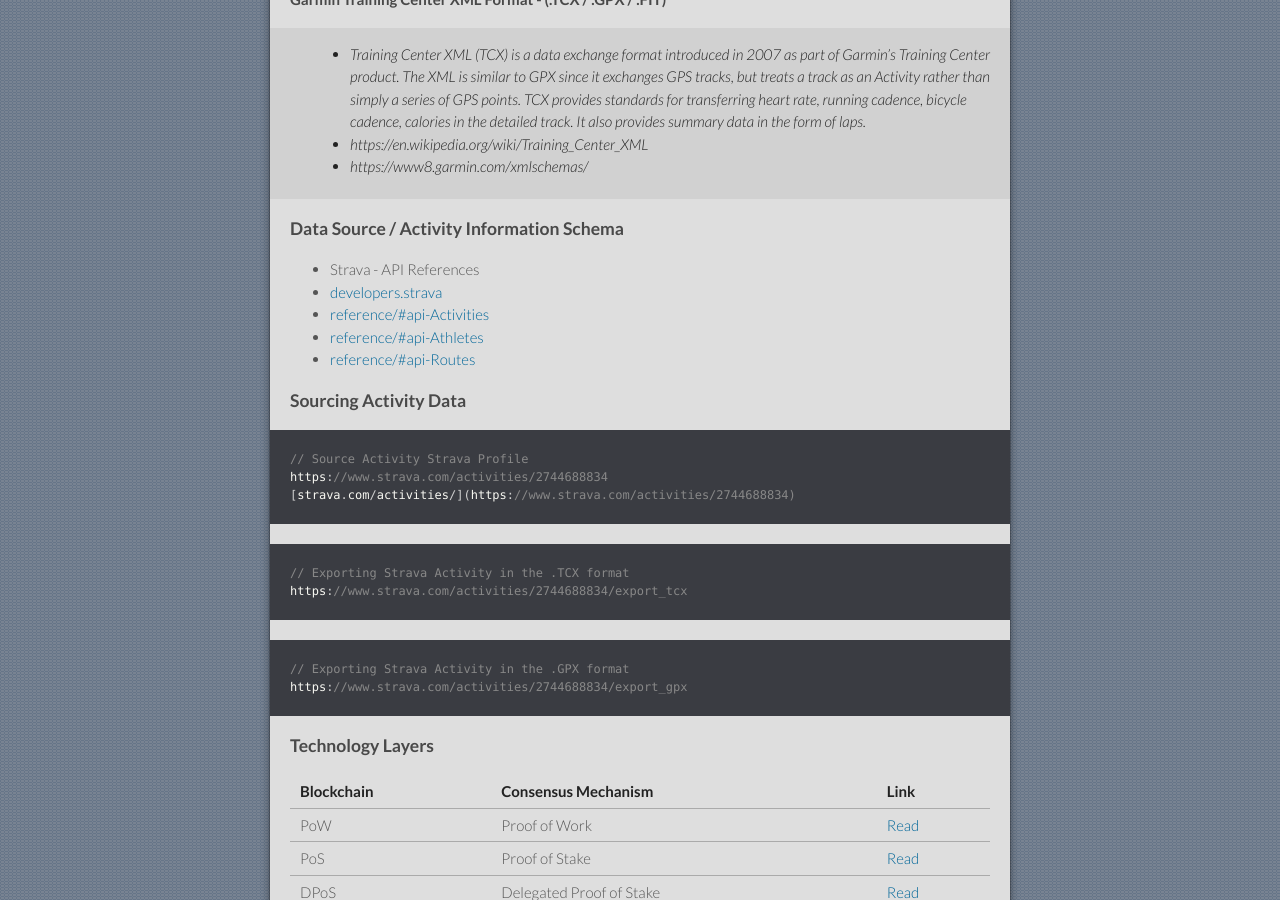
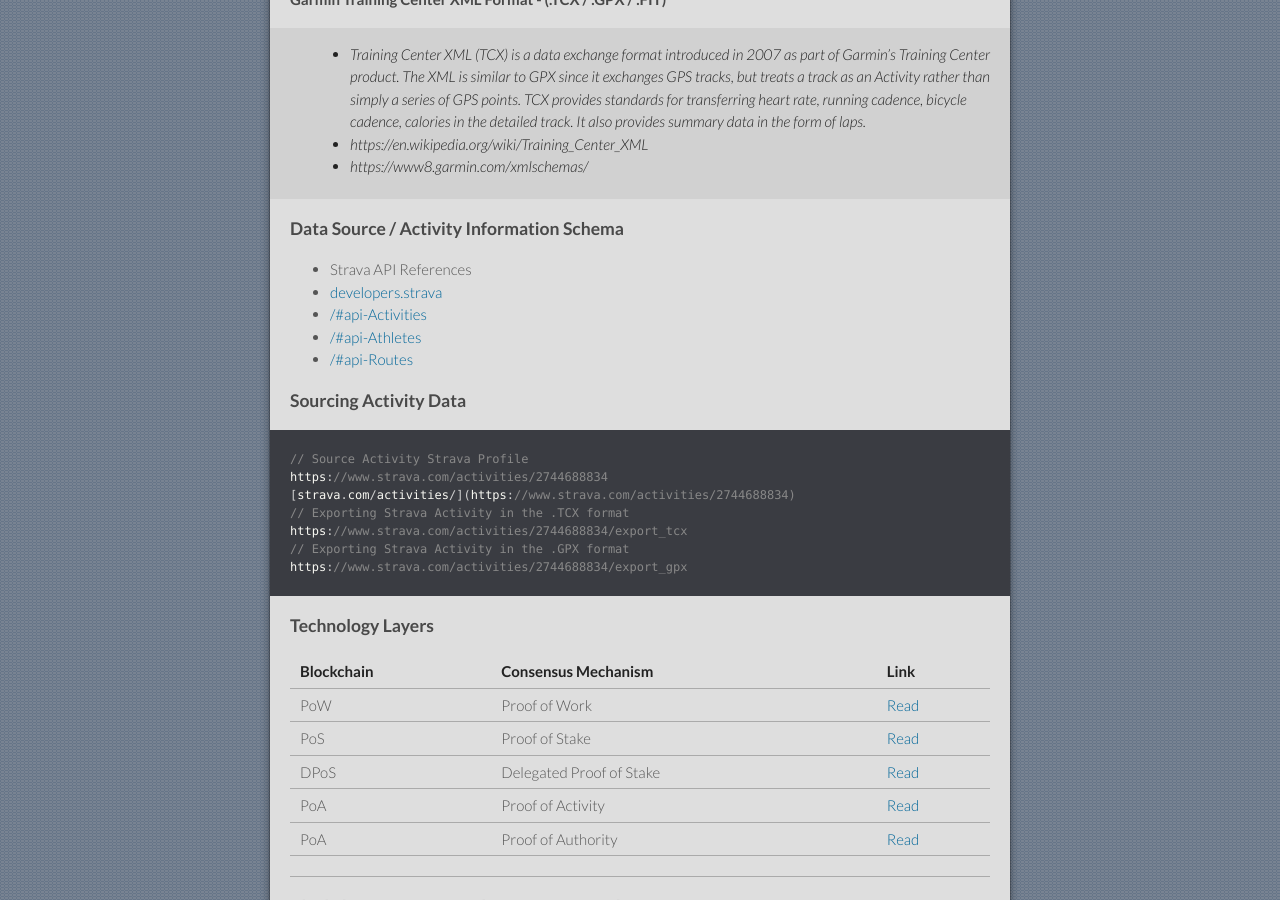
Before and after one commit to flowstake/flowstake.github.io, a Jekyll site: the page built from index.md, in a window 1280 px wide and 900 px high, scrolled down 751 px. Built offline with Jekyll 4.4.1, drawn with Linux system fonts in a browser that asks for light colours; our own code applies the rules of GitHub Pages for plain Markdown files.

Commit message:
Update index.md

````diff
--- a/index.md
+++ b/index.md
@@ -36,23 +36,19 @@ layout: default
 
 ### Data Source / Activity Information Schema
 
-- Strava - API References
+- Strava API References
 - [developers.strava](http://developers.strava.com/docs/reference/)
-- [reference/#api-Activities](http://developers.strava.com/docs/reference/#api-Activities)
-- [reference/#api-Athletes](http://developers.strava.com/docs/reference/#api-Athletes)
-- [reference/#api-Routes](http://developers.strava.com/docs/reference/#api-Routes)
+- [/#api-Activities](http://developers.strava.com/docs/reference/#api-Activities)
+- [/#api-Athletes](http://developers.strava.com/docs/reference/#api-Athletes)
+- [/#api-Routes](http://developers.strava.com/docs/reference/#api-Routes)
 
 ### Sourcing Activity Data
 ```js
 // Source Activity Strava Profile
 https://www.strava.com/activities/2744688834
 [strava.com/activities/](https://www.strava.com/activities/2744688834)
-```
-```js
 // Exporting Strava Activity in the .TCX format
 https://www.strava.com/activities/2744688834/export_tcx
-```
-```js
 // Exporting Strava Activity in the .GPX format
 https://www.strava.com/activities/2744688834/export_gpx
 ```
````
